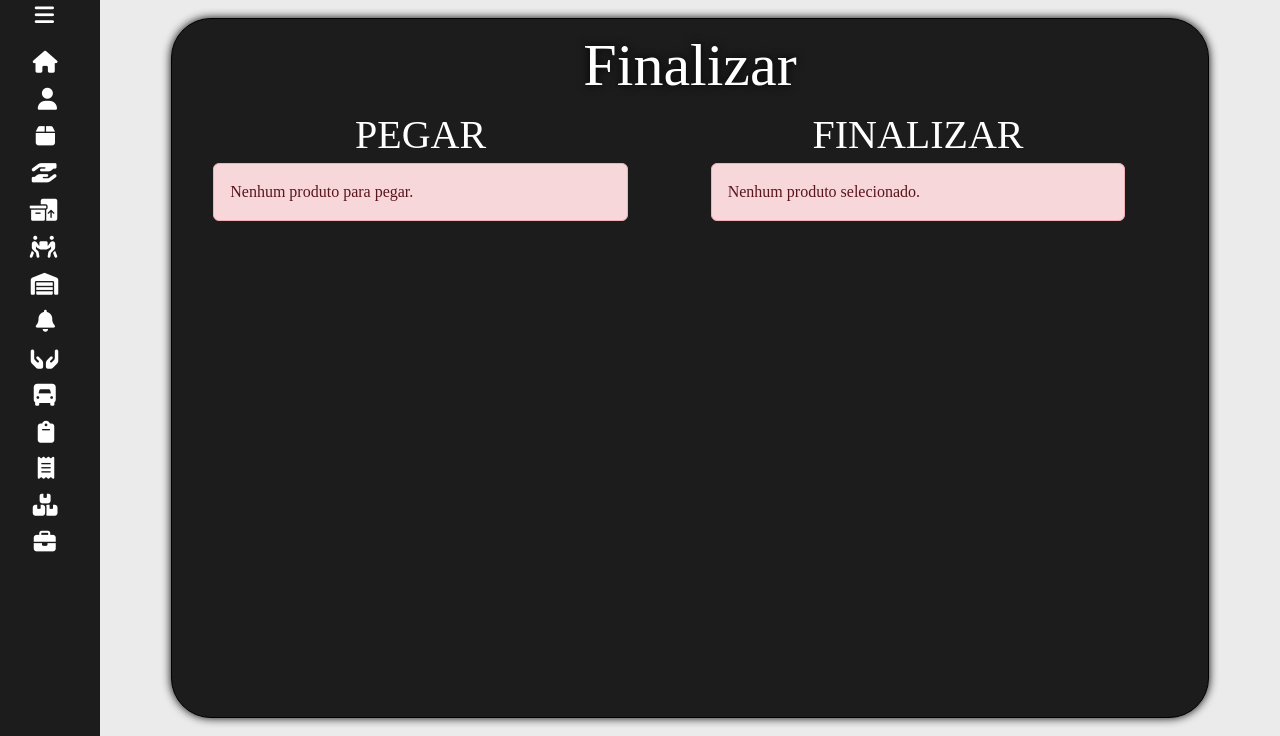
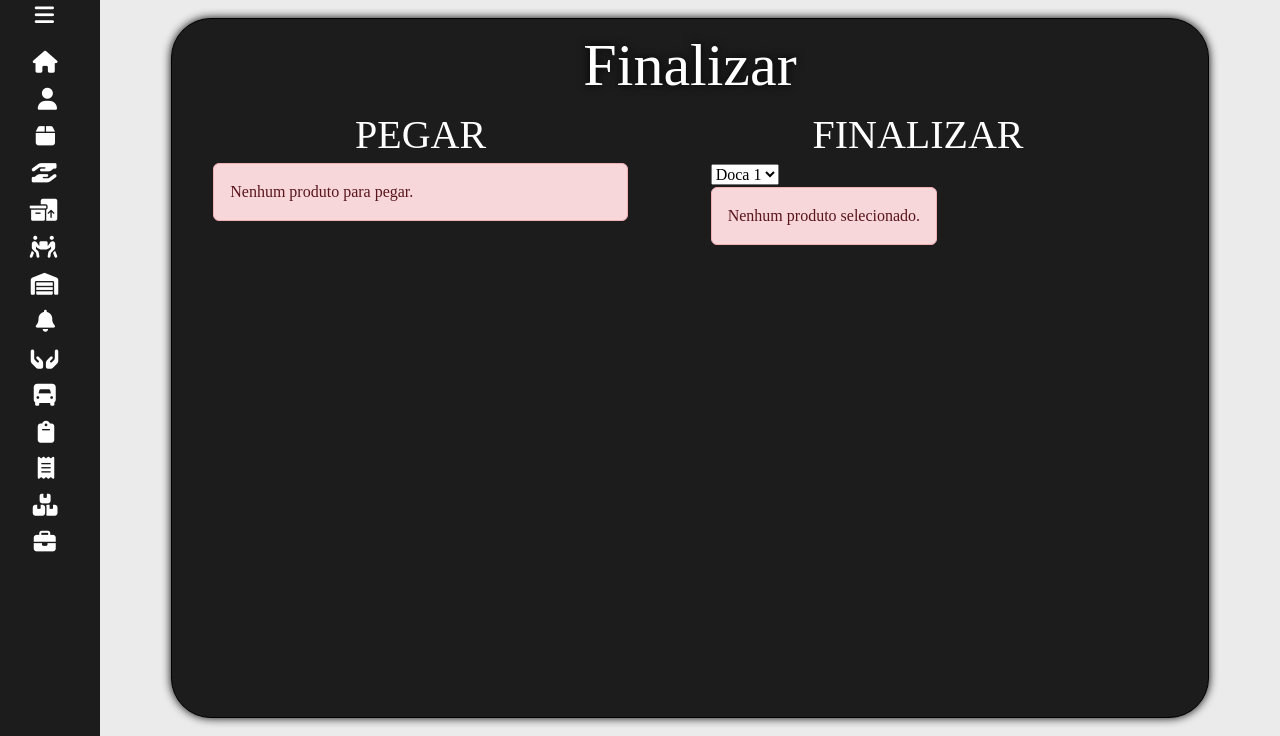
Before and after one commit to Henrique-Venzon/Projeto_Logistica, a PHP site: page /picking2.php?id=1 in a window 1280 px wide. Shown: the part 64-800 px from the top of the page. Run offline with PHP 8.4, Linux system fonts and the light colour scheme; the visitor is signed in with stand-in values (Sample User, id 1); data comes from the database, SQL or seed files in the repository; some libraries are stand-ins or nearby versions; some web fonts are replaced.

Commit message:
Update picking2.php

```diff
--- a/picking2.php
+++ b/picking2.php
@@ -96,6 +96,14 @@ $id = $_GET['id']
                     </div>
                     <div class="divpegar">
                         <h1 class="pegar">Finalizar</h1>
+                        <form method='post' action='processamento/processamento_expedicao.php'
+                            style="display:inline-block">
+                            <select name="id_doca">
+                                <option value="1">Doca 1</option>
+                                <option value="2">Doca 2</option>
+                                <option value="3">Doca 3</option>
+                                <option value="4">Doca 4</option>
+                            </select>
                             <?php
                             $sql_a = "SELECT * FROM picking_pegado where id_carga=$id and id_turma='" . $_SESSION['turma'] . "'";
                             $res = $conn->query($sql_a);
@@ -109,6 +117,7 @@ $id = $_GET['id']
                                 print "<th>Quantidade</th>";
                                 print "<th>Posição</th>";
                                 print "<th>Finalizar</th>";
+                                print "<th>Cancelar</th>";
                                 print "</tr>";
 
                                 while ($row = $res->fetch_object()) {
@@ -117,9 +126,15 @@ $id = $_GET['id']
                                     print "<td style='border-right:1px solid black;'>" . $row->quantidade_enviada . "</td>";
                                     print "<td style='border-right:1px solid black;'>" . $row->posicao . "</td>";
                                     print "<td>
-                                    <form method='post' action='processamento/processar_movimentacaoD1.php' style='display:inline-block'>
+                                        <input type='hidden' name='id_pedido' value='" . $row->id . "'>
+                                        <input type='hidden' name='produto_id' value='" . $id . "'>
+
+                                        <button class='finalizar' type='submit' name='finalizar'>Finalizar</button>
+                                    </form>
+                                    <form method='post' action='processamento/cancelar_finalizar_expedicao.php' style='display:inline-block'>
                                         <input type='hidden' name='produto_id' value='" . $row->id . "'>
-                                        <button class='finalizar' type='submit' name='finalizar'>Finalizar</button>
+                                        <input type='hidden' name='id_pedido' value='" . $id . "'>
+                                        <td><button class='finalizar' type='submit' name='cancelar'>Cancelar</button></td>
                                     </form>
                                   </td>";
                                     print "</tr>";
```
Lines whose indentation alone changed are shown as unchanged.
